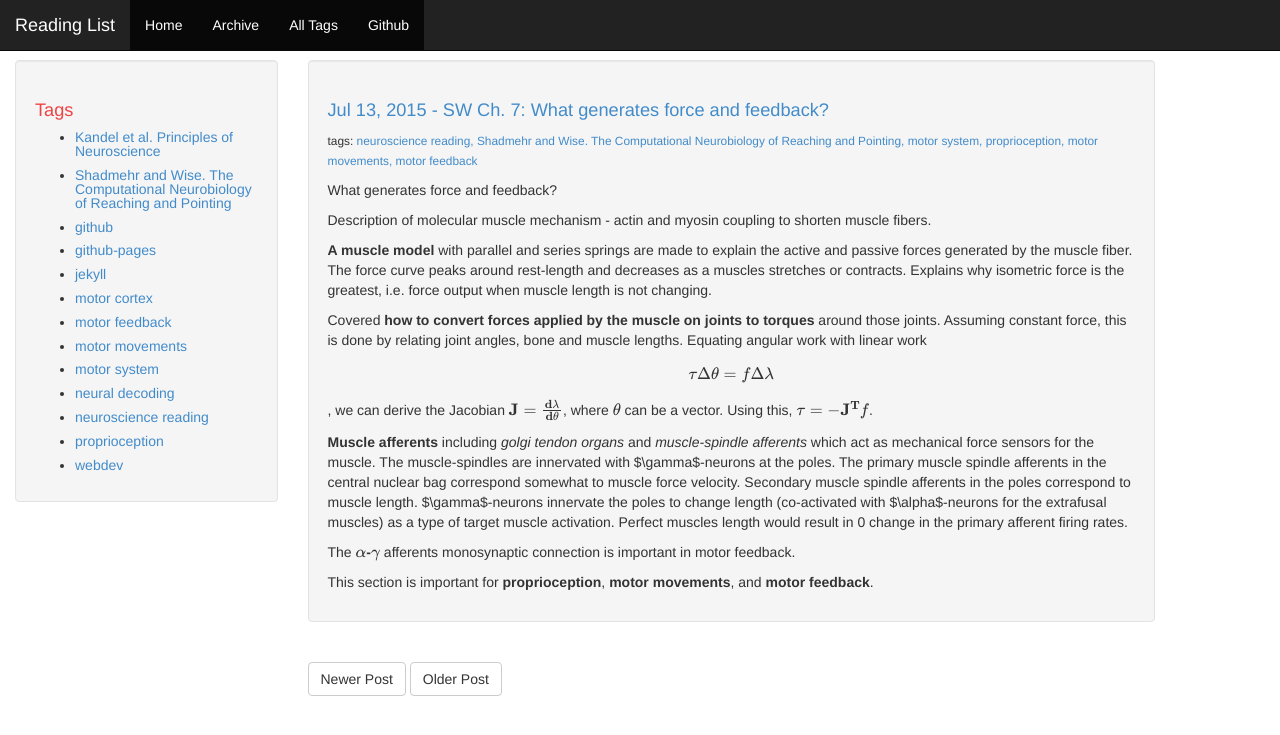
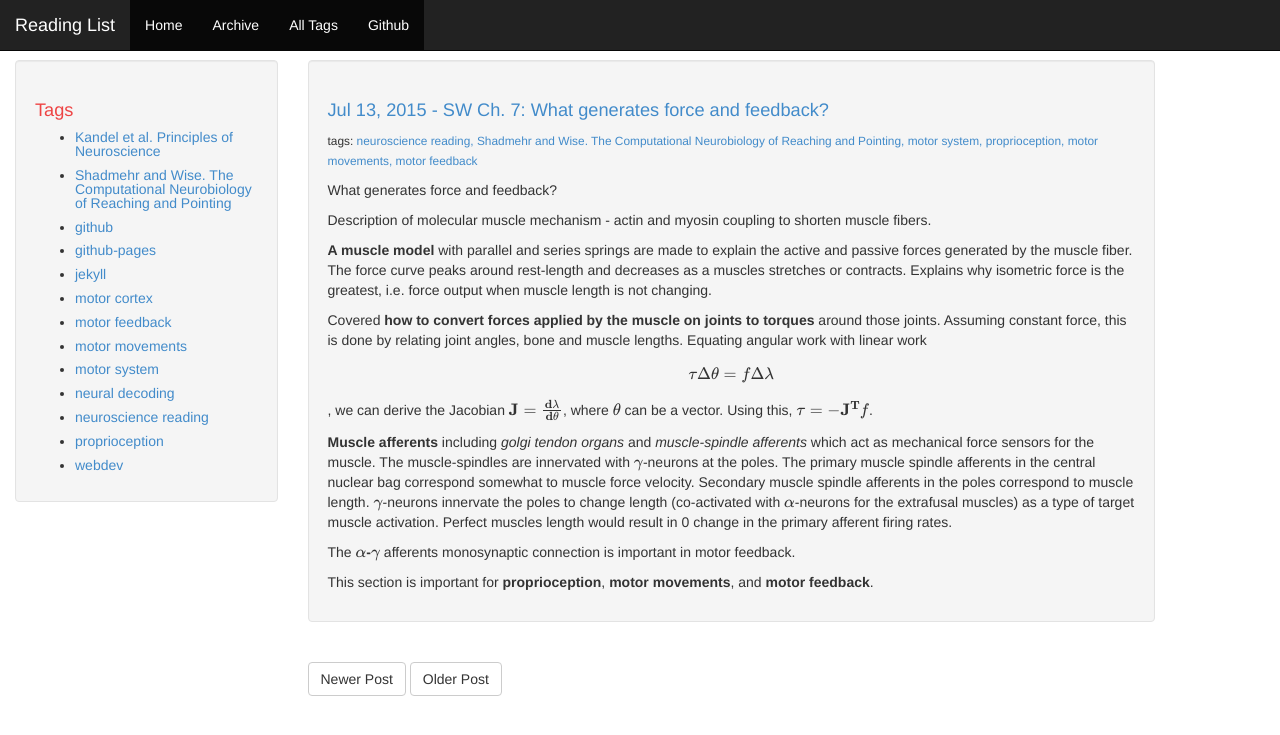
Before and after one commit to allenyin/reading_list, a Jekyll site: the page built from _posts/2015-07-13-Shadmehr-and-wise-Ch7.md, in a window 1280 px wide. Shown: the top 735 px of the page. Built offline with Jekyll 4.4.1, drawn with Linux system fonts in a browser that asks for light colours; Markdown is read by kramdown in place of the engine named in the settings; formulas are drawn with MathJax 3.

Commit message:
Fixed some mathjax in post.

```diff
--- a/_posts/2015-07-13-Shadmehr-and-wise-Ch7.md
+++ b/_posts/2015-07-13-Shadmehr-and-wise-Ch7.md
@@ -19,7 +19,7 @@ Description of molecular muscle mechanism - actin and myosin coupling to shorten
 
 Covered **how to convert forces applied by the muscle on joints to torques** around those joints. Assuming constant force, this is done by relating joint angles, bone and muscle lengths. Equating angular work with linear work \\[ \tau\Delta\theta = f\Delta\lambda \\], we can derive the Jacobian \\( \mathbf{J}=\mathbf{\frac{d\lambda}{d\theta}} \\), where \\( \mathbf{\theta} \\) can be a vector. Using this, \\( \mathbf{\tau}=-\mathbf{J^T}f \\).
 
-**Muscle afferents** including *golgi tendon organs* and *muscle-spindle afferents* which act as mechanical force sensors for the muscle. The muscle-spindles are innervated with $\gamma$-neurons at the poles. The primary muscle spindle afferents in the central nuclear bag correspond somewhat to muscle force velocity. Secondary muscle spindle afferents in the poles correspond to muscle length. $\gamma$-neurons innervate the poles to change length (co-activated with $\alpha$-neurons for the extrafusal muscles) as a type of target muscle activation. Perfect muscles length would result in 0 change in the primary afferent firing rates.
+**Muscle afferents** including *golgi tendon organs* and *muscle-spindle afferents* which act as mechanical force sensors for the muscle. The muscle-spindles are innervated with \\( \gamma \\)-neurons at the poles. The primary muscle spindle afferents in the central nuclear bag correspond somewhat to muscle force velocity. Secondary muscle spindle afferents in the poles correspond to muscle length. \\( \gamma \\)-neurons innervate the poles to change length (co-activated with \\( \alpha \\)-neurons for the extrafusal muscles) as a type of target muscle activation. Perfect muscles length would result in 0 change in the primary afferent firing rates.
 
 The **\\( \alpha \\)-\\( \gamma \\)** afferents monosynaptic connection is important in motor feedback.
 
```
